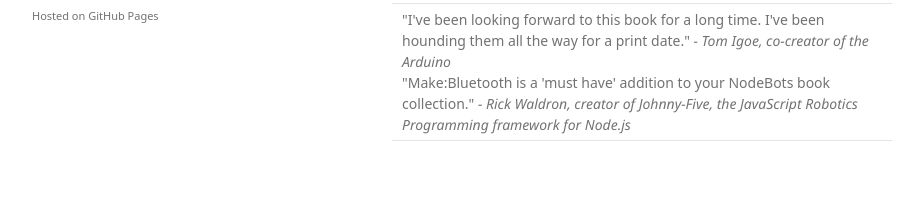
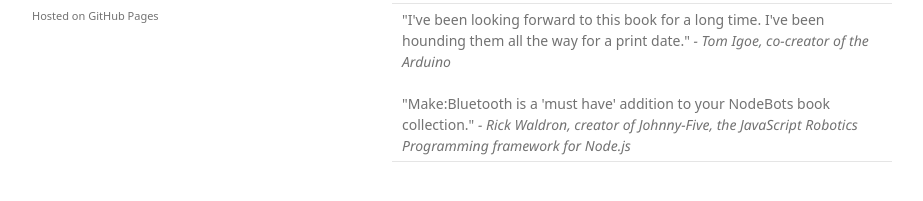
Before and after one commit to MakeBluetooth/MakeBluetooth.github.io, a plain HTML site: page index.html in a window 1280 px wide. Shown: the part 705-906 px from the top of the page, without its empty margins (178-1101 px from the left). Drawn offline with Linux system fonts and the light colour scheme; a web font is replaced by a local one.

Commit message:
Update index.html

```diff
--- a/index.html
+++ b/index.html
@@ -27,7 +27,7 @@
 
 <table><tr><td><img src="https://MakeBluetooth.github.io/images/BluetoothBook_Cover_Small.png" alt="Cover Image"></td></tr>
 	<tr><td align="left"><a href="http://bit.ly/make-bluetooth"><img src="https://MakeBluetooth.github.io/images/buy_button.gif" alt="Buy Now"></a></td></tr>
-	<tr><td>"I've been looking forward to this book for a long time. I've been hounding them all the way for a print date." <em>- Tom Igoe, co-creator of the Arduino</em><br/>
+	<tr><td>"I've been looking forward to this book for a long time. I've been hounding them all the way for a print date." <em>- Tom Igoe, co-creator of the Arduino</em><br/>&nbsp;<br/>
                 "Make:Bluetooth is a 'must have' addition to your NodeBots book collection." <em>- Rick Waldron, creator of Johnny-Five, the JavaScript Robotics Programming framework for Node.js</em></td></tr></table>
       </section>
       <footer>
```
